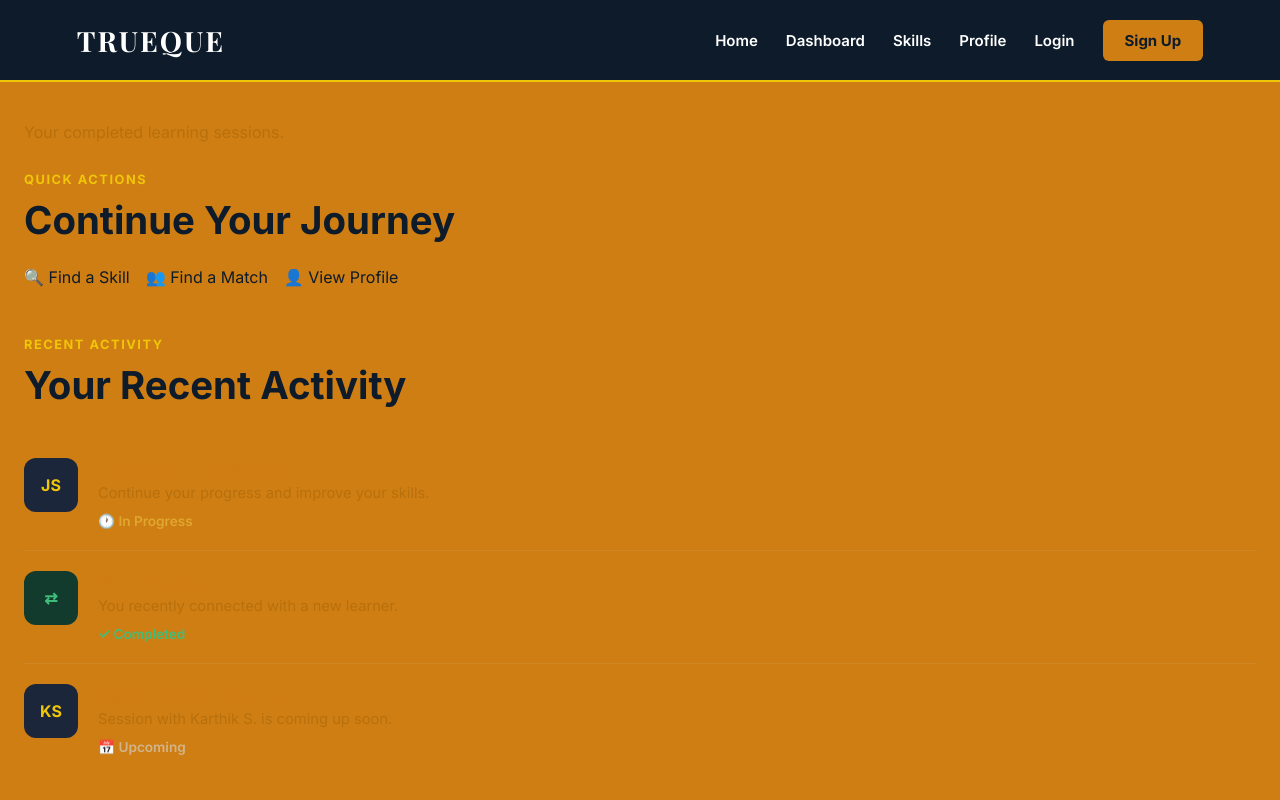
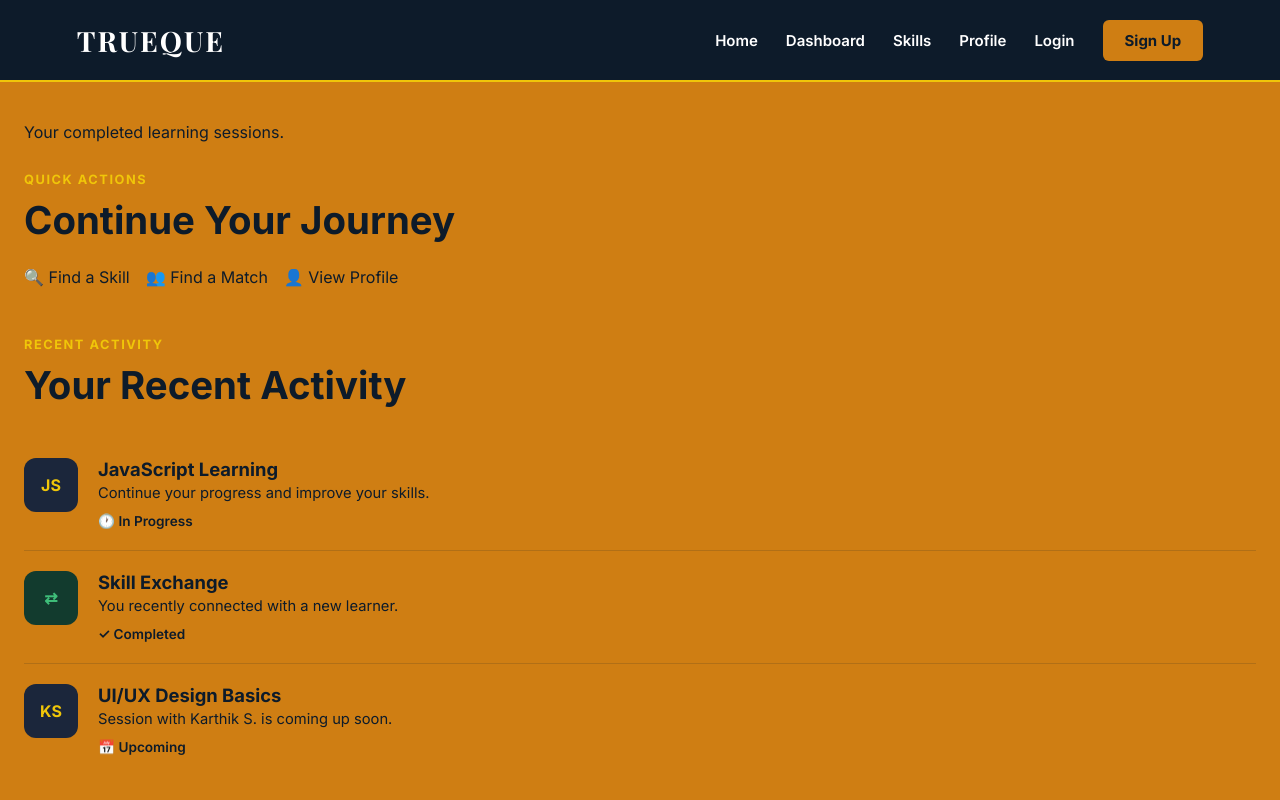
Before and after one commit to Sakeena19-cse/Trueque, a React (Vite) app: page /dashboard in a window 1280 px wide. Shown: the top 800 px of the page. Built offline with nearby package versions, Linux system fonts and the light colour scheme.

Commit message:
update dashboard.jsx

```diff
--- a/src/pages/Dashboard.jsx
+++ b/src/pages/Dashboard.jsx
@@ -8,7 +8,7 @@ const activity = [
     title: 'JavaScript Learning',
     desc: 'Continue your progress and improve your skills.',
     status: 'In Progress',
-    statusColor: '#E0A72E',
+    statusColor: 'var(--oxford-blue)',
     statusIcon: '🕐',
   },
   {
@@ -18,7 +18,7 @@ const activity = [
     title: 'Skill Exchange',
     desc: 'You recently connected with a new learner.',
     status: 'Completed',
-    statusColor: '#3FBE7A',
+    statusColor: 'var(--oxford-blue)',
     statusIcon: '✓',
   },
   {
@@ -28,45 +28,123 @@ const activity = [
     title: 'UI/UX Design Basics',
     desc: 'Session with Karthik S. is coming up soon.',
     status: 'Upcoming',
-    statusColor: '#D2B48C',
+    statusColor: 'var(--oxford-blue)',
     statusIcon: '📅',
   },
 ];
 
 export default function Dashboard() {
   return (
-    <div className="container" style={{ padding: '40px 24px 60px' }}>
-      <p style={{ color: 'var(--tan-soft)', marginBottom: '30px' }}>
+    <div
+      className="container"
+      style={{
+        padding: '40px 24px 60px',
+        color: 'var(--oxford-blue)',
+      }}
+    >
+
+      <p
+        style={{
+          color: 'var(--oxford-blue)',
+          marginBottom: '30px',
+        }}
+      >
         Your completed learning sessions.
       </p>
 
-      <p style={{
-        color: 'var(--gold)', fontWeight: 700, fontSize: '0.8rem',
-        letterSpacing: '0.12em', textTransform: 'uppercase', marginBottom: '10px',
-      }}>
+      <p
+        style={{
+          color: 'var(--gold)',
+          fontWeight: 700,
+          fontSize: '0.8rem',
+          letterSpacing: '0.12em',
+          textTransform: 'uppercase',
+          marginBottom: '10px',
+        }}
+      >
         Quick Actions
       </p>
-      <h1 style={{ fontSize: '2.4rem', marginBottom: '24px' }}>Continue Your Journey</h1>
 
-      <div style={{ display: 'flex', gap: '16px', flexWrap: 'wrap', marginBottom: '50px' }}>
-        <Link to="/matching" className="btn btn-outline" style={{ display: 'flex', alignItems: 'center', gap: '10px' }}>
+      <h1
+        style={{
+          fontSize: '2.4rem',
+          color: 'var(--oxford-blue)',
+          marginBottom: '24px',
+        }}
+      >
+        Continue Your Journey
+      </h1>
+
+      <div
+        style={{
+          display: 'flex',
+          gap: '16px',
+          flexWrap: 'wrap',
+          marginBottom: '50px',
+        }}
+      >
+        <Link
+          to="/matching"
+          className="btn btn-outline"
+          style={{
+            display: 'flex',
+            alignItems: 'center',
+            gap: '10px',
+            color: 'var(--oxford-blue)',
+          }}
+        >
           🔍 Find a Skill
         </Link>
-        <Link to="/matching" className="btn btn-outline" style={{ display: 'flex', alignItems: 'center', gap: '10px' }}>
+
+        <Link
+          to="/matching"
+          className="btn btn-outline"
+          style={{
+            display: 'flex',
+            alignItems: 'center',
+            gap: '10px',
+            color: 'var(--oxford-blue)',
+          }}
+        >
           👥 Find a Match
         </Link>
-        <Link to="/profile" className="btn btn-outline" style={{ display: 'flex', alignItems: 'center', gap: '10px' }}>
+
+        <Link
+          to="/profile"
+          className="btn btn-outline"
+          style={{
+            display: 'flex',
+            alignItems: 'center',
+            gap: '10px',
+            color: 'var(--oxford-blue)',
+          }}
+        >
           👤 View Profile
         </Link>
       </div>
 
-      <p style={{
-        color: 'var(--gold)', fontWeight: 700, fontSize: '0.8rem',
-        letterSpacing: '0.12em', textTransform: 'uppercase', marginBottom: '10px',
-      }}>
+      <p
+        style={{
+          color: 'var(--gold)',
+          fontWeight: 700,
+          fontSize: '0.8rem',
+          letterSpacing: '0.12em',
+          textTransform: 'uppercase',
+          marginBottom: '10px',
+        }}
+      >
         Recent Activity
       </p>
-      <h1 style={{ fontSize: '2.4rem', marginBottom: '30px' }}>Your Recent Activity</h1>
+
+      <h1
+        style={{
+          fontSize: '2.4rem',
+          color: 'var(--oxford-blue)',
+          marginBottom: '30px',
+        }}
+      >
+        Your Recent Activity
+      </h1>
 
       <div>
         {activity.map((item, i) => (
@@ -76,27 +154,67 @@ export default function Dashboard() {
               display: 'flex',
               gap: '20px',
               padding: '20px 0',
-              borderBottom: i < activity.length - 1 ? '1px solid rgba(210,180,140,0.15)' : 'none',
+              borderBottom:
+                i < activity.length - 1
+                  ? '1px solid rgba(13, 27, 42, 0.15)'
+                  : 'none',
             }}
           >
-            <div style={{
-              width: '54px', height: '54px', borderRadius: '12px',
-              background: item.iconBg, color: item.iconColor,
-              display: 'flex', alignItems: 'center', justifyContent: 'center',
-              fontWeight: 700, fontSize: '1rem', flexShrink: 0,
-            }}>
+
+            <div
+              style={{
+                width: '54px',
+                height: '54px',
+                borderRadius: '12px',
+                background: item.iconBg,
+                color: item.iconColor,
+                display: 'flex',
+                alignItems: 'center',
+                justifyContent: 'center',
+                fontWeight: 700,
+                fontSize: '1rem',
+                flexShrink: 0,
+              }}
+            >
               {item.icon}
             </div>
+
             <div>
-              <h3 style={{ fontSize: '1.15rem', color: 'var(--tan)', marginBottom: '4px' }}>{item.title}</h3>
-              <p style={{ color: 'var(--tan-soft)', fontSize: '0.92rem', marginBottom: '8px' }}>{item.desc}</p>
-              <span style={{ color: item.statusColor, fontSize: '0.85rem', fontWeight: 600 }}>
+              <h3
+                style={{
+                  fontSize: '1.15rem',
+                  color: 'var(--oxford-blue)',
+                  marginBottom: '4px',
+                }}
+              >
+                {item.title}
+              </h3>
+
+              <p
+                style={{
+                  color: 'var(--oxford-blue)',
+                  fontSize: '0.92rem',
+                  marginBottom: '8px',
+                }}
+              >
+                {item.desc}
+              </p>
+
+              <span
+                style={{
+                  color: item.statusColor,
+                  fontSize: '0.85rem',
+                  fontWeight: 600,
+                }}
+              >
                 {item.statusIcon} {item.status}
               </span>
             </div>
+
           </div>
         ))}
       </div>
+
     </div>
   );
 }
```
